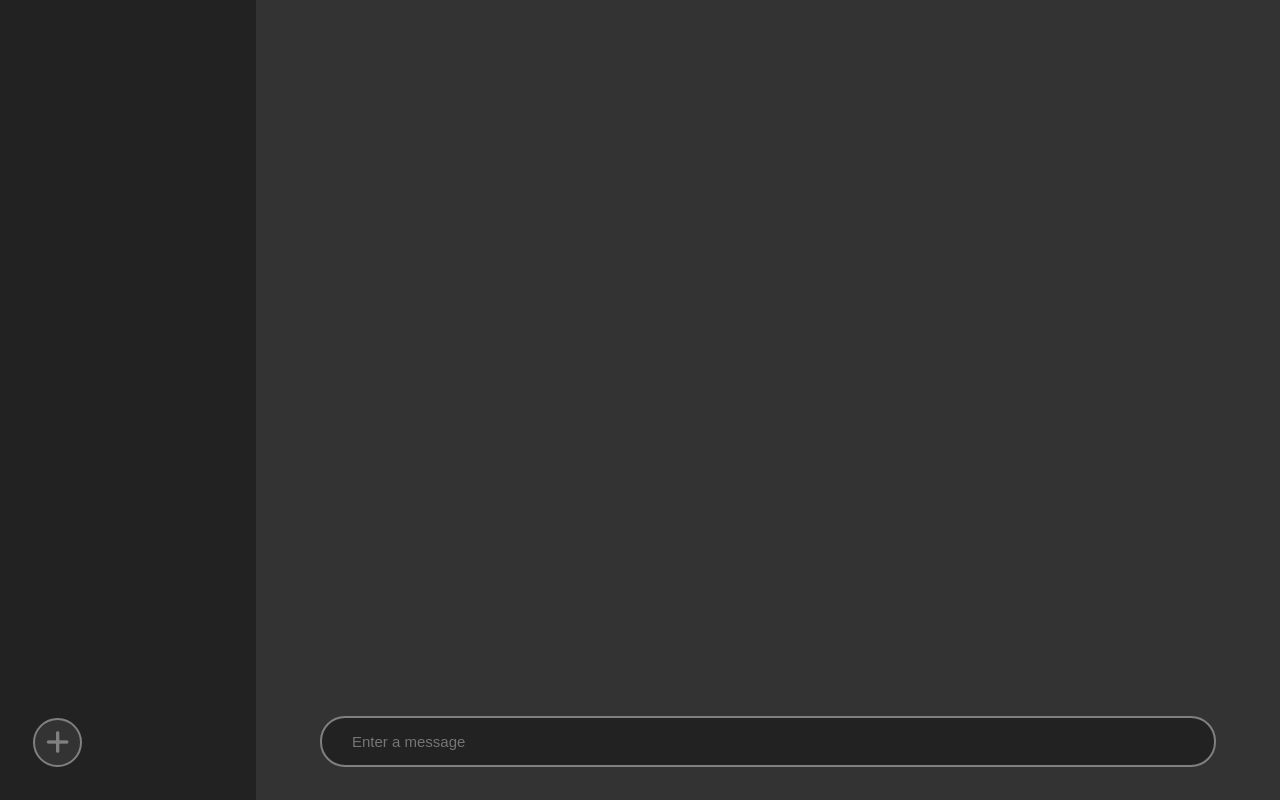
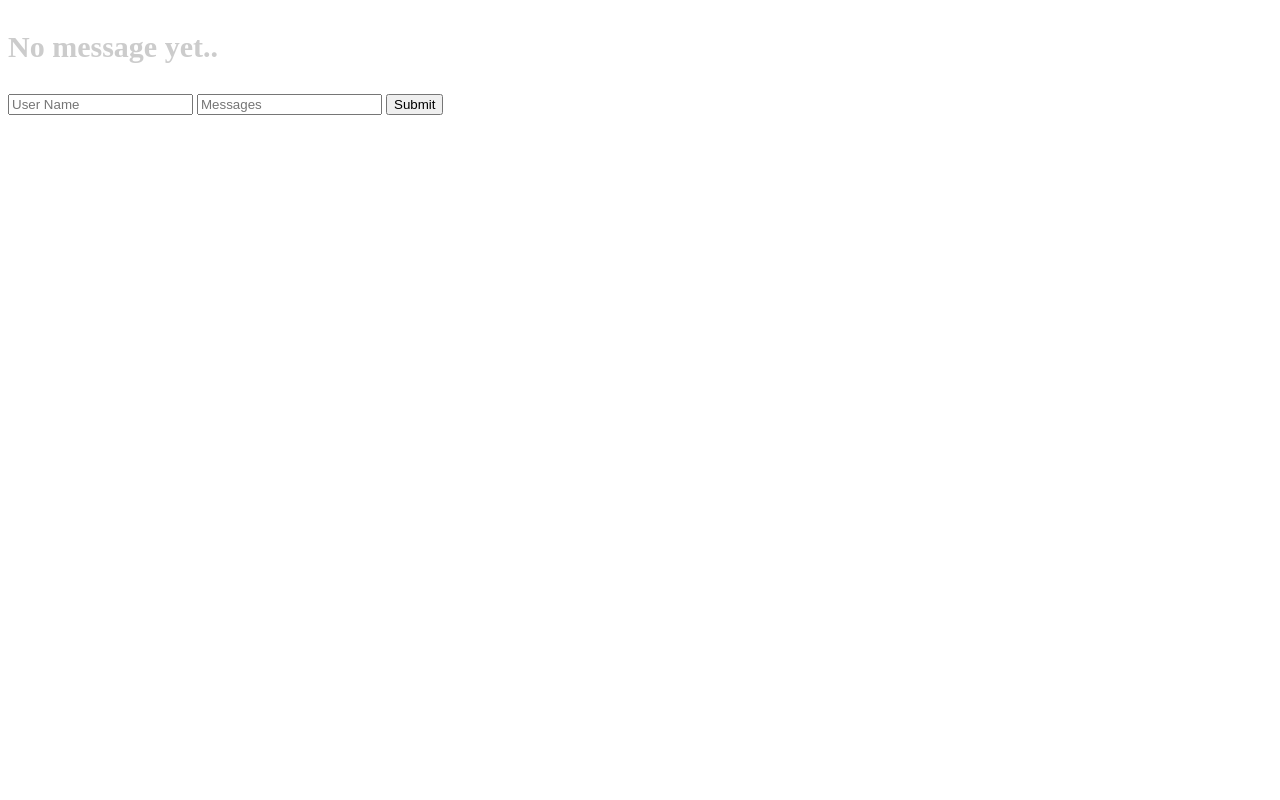
Before and after one commit to samlukas/uofthacksx, a Flask app: page / in a window 1280 px wide. Run offline with Flask 2, Linux system fonts and the light colour scheme; parts of the project's set-up code (start-up, migrations or seed data) failed here and were passed over; some libraries are stand-ins or nearby versions.

Commit message:
Make chat app flask

```diff
--- a/app.py
+++ b/app.py
@@ -1,13 +1,25 @@
-from flask import Flask, render_template, request, redirect
+from flask import Flask, render_template
+from flask_socketio import SocketIO
 
 app = Flask(__name__)
+app.config['SECRET_KEY'] = 'vnkdjnfjknfl1232#'
+socketio = SocketIO(app)
 
 
 @app.route('/')
 def index():
-    return render_template("index.html")
+    return render_template('index.html')
 
 
-@app.route("/post_info", method=["POST"])
-def post_info():
-    return render_template("index.html")
+def messageReceived(methods=['GET', 'POST']):
+    print('message was received!!!')
+
+
+@socketio.on('my event')
+def handle_my_custom_event(json, methods=['GET', 'POST']):
+    print('received my event: ' + str(json))
+    socketio.emit('my response', json, callback=messageReceived)
+
+
+if __name__ == '__main__':
+    socketio.run(app, debug=True)
--- a/static/script.js
+++ b/static/script.js
@@ -0,0 +1,15 @@
+$(document).ready(function () {
+    var socket = io.connect("http://localhost:5000")
+    socket.on('connect', function() {
+        socket.send("User connected");
+    });
+
+    socket.on('message', function(data) {
+        $('#messages').append($('<p>').text(data));
+    });
+
+    $('#sendBtn').on('click', function() {
+        socket.send($('#username').val() + ': ' + $('#message').val());
+        $('#message').val('');
+    });
+})
--- a/static/stylesheet.css
+++ b/static/stylesheet.css
@@ -1,4 +1,4 @@
-.left{
+/* .left{
     padding-left: 30px;
     z-index: 1;
     top: 0;
@@ -59,3 +59,10 @@ input[type=text]:focus {
     background-color: gray;
     color: white;
 }
+
+li {
+    list-style: none;
+    font-family: Arial;
+    margin: 10px;
+    color: white;
+} */
--- a/templates/base.html
+++ b/templates/base.html
@@ -6,6 +6,9 @@
     <link rel="stylesheet" href="{{ url_for('static', filename= 'stylesheet.css') }}">
     <script src="{{url_for('static', filename='script.js')}}"></script>
     <script src="https://kit.fontawesome.com/012c424a63.js" crossorigin="anonymous"></script>
+    <script src="https://ajax.googleapis.com/ajax/libs/jquery/1.12.4/jquery.min.js"></script>
+    <script src="https://cdnjs.cloudflare.com/ajax/libs/socket.io/1.7.3/socket.io.min.js"></script>
+
     <title>{% block title %} UOFT HACKS X {% endblock %}</title>
   </head>
   <body>
--- a/templates/index.html
+++ b/templates/index.html
@@ -1,18 +1,47 @@
-{% extends 'base.html' %}
+<!DOCTYPE html>
+<html lang="en">
+<head>
+  <title>A Safe Conversation</title>
+</head>
+<body>
 
-{% block content %}
-<div class="left">
-</div>
+  <h3 style='color: #ccc;font-size: 30px;'>No message yet..</h3>
+  <div class="message_holder"></div>
 
-<div class="right">
-</div>
+  <form action="" method="POST">
+    <input type="text" class="username" placeholder="User Name"/>
+    <input type="text" class="message" placeholder="Messages"/>
+    <input type="submit"/>
+  </form>
 
-<form action="/post_info" method="POST" id="message">
-    <input type="text" id="msg" placeholder="Enter a message">
-    <input type="submit" hidden>
-</form>
+  <script src="https://ajax.googleapis.com/ajax/libs/jquery/1.12.4/jquery.min.js"></script>
+  <script src="https://cdnjs.cloudflare.com/ajax/libs/socket.io/4.0.1/socket.io.js" integrity="sha512-q/dWJ3kcmjBLU4Qc47E4A9kTB4m3wuTY7vkFJDTZKjTs8jhyGQnaUrxa0Ytd0ssMZhbNua9hE+E7Qv1j+DyZwA==" crossorigin="anonymous"></script>
+  <script type="text/javascript">
+    var socket = io.connect('http://' + document.domain + ':' + location.port);
 
-<button class="button"><i class="fa-solid fa-plus fa-2xl"></i></button>
+    socket.on( 'connect', function() {
+      socket.emit( 'my event', {
+        data: 'User Connected'
+      } )
+      var form = $( 'form' ).on( 'submit', function( e ) {
+        e.preventDefault()
+        let user_name = $( 'input.username' ).val()
+        let user_input = $( 'input.message' ).val()
+        socket.emit( 'my event', {
+          user_name : user_name,
+          message : user_input
+        } )
+        $( 'input.message' ).val( '' ).focus()
+      } )
+    } )
+    socket.on( 'my response', function( msg ) {
+      console.log( msg )
+      if( typeof msg.user_name !== 'undefined' ) {
+        $( 'h3' ).remove()
+        $( 'div.message_holder' ).append( '<div><b style="color: #000">'+msg.user_name+'</b> '+msg.message+'</div>' )
+      }
+    })
+  </script>
 
-
-{% endblock %}
+</body>
+</html>
```
